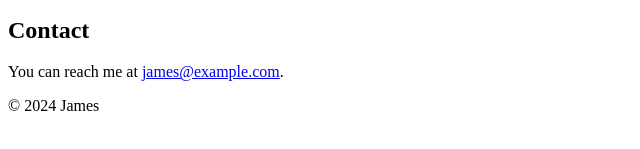
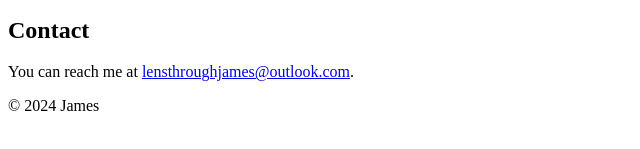
Before and after one commit to JMartinUF/JMartinUF.github.io, a plain HTML site: page index.html in a window 1280 px wide. Shown: the part 269-418 px from the top of the page, without its empty margins (0-640 px from the left). Drawn offline with Linux system fonts and the light colour scheme.

Commit message:
Testing again :)

```diff
--- a/index.html
+++ b/index.html
@@ -23,7 +23,7 @@
     </ul>
 
     <h2>Contact</h2>
-    <p>You can reach me at <a href="mailto:lensthroughjames@outlook.coms">james@example.com</a>.</p>
+    <p>You can reach me at <a href="mailto:lensthroughjames@outlook.com">lensthroughjames@outlook.com</a>.</p>
 </main>
 
 <footer>
```
